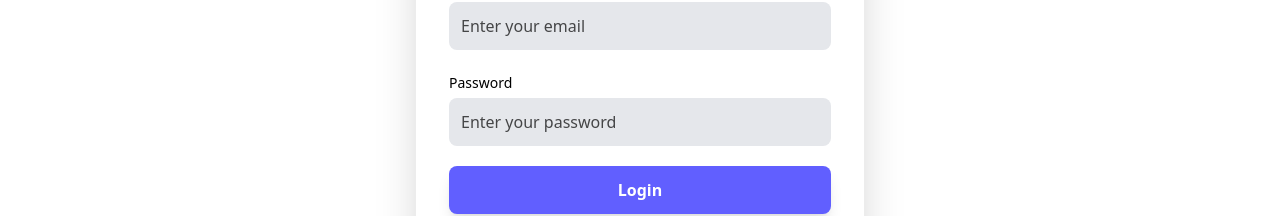
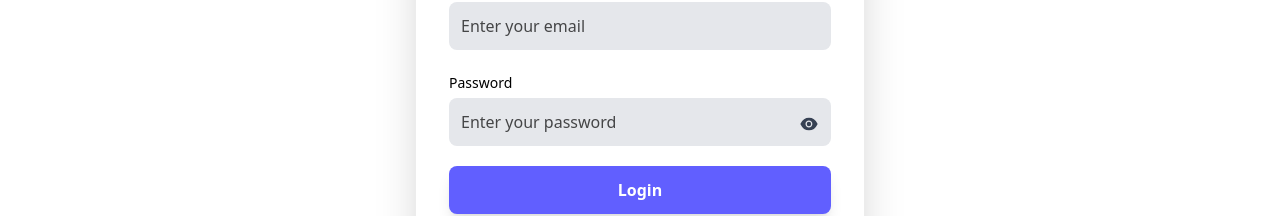
Before and after one commit to Nabil112233-ops/Car-management-client, a React (Vite) app: page /login in a window 1280 px wide. Shown: the part 371-587 px from the top of the page. Built offline with nearby package versions, Linux system fonts and the light colour scheme; no server answers.

Commit message:
eye icon toggle for password field

```diff
--- a/package.json
+++ b/package.json
@@ -16,6 +16,7 @@
     "lucide-react": "^0.553.0",
     "react": "^19.2.0",
     "react-dom": "^19.2.0",
+    "react-icons": "^5.5.0",
     "react-router": "^7.9.5",
     "react-toastify": "^11.0.5",
     "tailwindcss": "^4.1.17"
--- a/src/Pages/Login.jsx
+++ b/src/Pages/Login.jsx
@@ -1,14 +1,16 @@
-import React, { useContext, useRef } from 'react';
+import React, { useContext, useRef, useState } from 'react';
 import { motion } from 'framer-motion';
 import { AuthContext } from '../Components/Provider/AuthProvider';
 import { toast } from 'react-toastify';
 import { useLocation, useNavigate } from 'react-router';
 import { API } from '../sevices/api';
+import { AiFillEye, AiFillEyeInvisible } from 'react-icons/ai';
 const Login = () => {
 
     const emailref = useRef(null)
     const location = useLocation();
     const navigate = useNavigate();
+    const [showPass, setShowPass] = useState(false)
 
     const { signInWithEmail, googleSignIn, setUser } = useContext(AuthContext)
 
@@ -78,15 +80,21 @@ const Login = () => {
                         />
                     </div>
 
-                    <div>
+                    <div className='relative'>
                         <label className="text-black text-sm">Password</label>
                         <input
                             name='password'
-                            type="password"
+                            type={showPass ? "text" : "password"}
                             className="w-full mt-1 p-3 rounded-lg bg-gray-200 text-black
               placeholder-black/70 focus:outline-none focus:ring-2 focus:ring-indigo-300"
                             placeholder="Enter your password"
                         />
+                        <span
+                            className="absolute right-3 top-11 text-xl cursor-pointer text-gray-700"
+                            onClick={() => setShowPass(!showPass)}
+                        >
+                            {showPass ? <AiFillEyeInvisible /> : <AiFillEye />}
+                        </span>
                     </div>
 
                     <button className="w-full bg-indigo-500 hover:bg-indigo-600
--- a/src/Pages/Register.jsx
+++ b/src/Pages/Register.jsx
@@ -1,11 +1,13 @@
-import React, { useContext } from 'react';
+import React, { useContext, useState } from 'react';
 import { toast } from 'react-toastify';
 import { AuthContext } from '../Components/Provider/AuthProvider';
 import { Link } from 'react-router';
 import { API } from '../sevices/api';
+import { AiFillEye, AiFillEyeInvisible } from 'react-icons/ai';
 
 const Register = () => {
     const { createUser, googleSignIn } = useContext(AuthContext);
+    const [showPass, setShowPass] = useState(false)
 
     const handleRegister = (e) => {
         e.preventDefault();
@@ -92,15 +94,21 @@ const Register = () => {
                         />
                     </div>
 
-                    <div>
+                    <div className='relative'>
                         <label className="text-white text-sm">Password</label>
                         <input
-                            type="password"
+                            type={showPass ? "text" : "password"}
                             className="w-full mt-1 p-3 rounded-lg bg-gray-200 text-black
               placeholder-black/70 focus:outline-none focus:ring-2 focus:ring-indigo-300"
                             placeholder="Create password"
                             name='password'
                         />
+                        <span
+                            className="absolute right-3 top-11 text-xl cursor-pointer text-gray-700"
+                            onClick={() => setShowPass(!showPass)}
+                        >
+                            {showPass ? <AiFillEyeInvisible /> : <AiFillEye />}
+                        </span>
                     </div>
 
                     <button className="w-full bg-indigo-500 hover:bg-indigo-600
```
Also changed, not shown: 1 other file (tests, documents, lock files or other folders).
